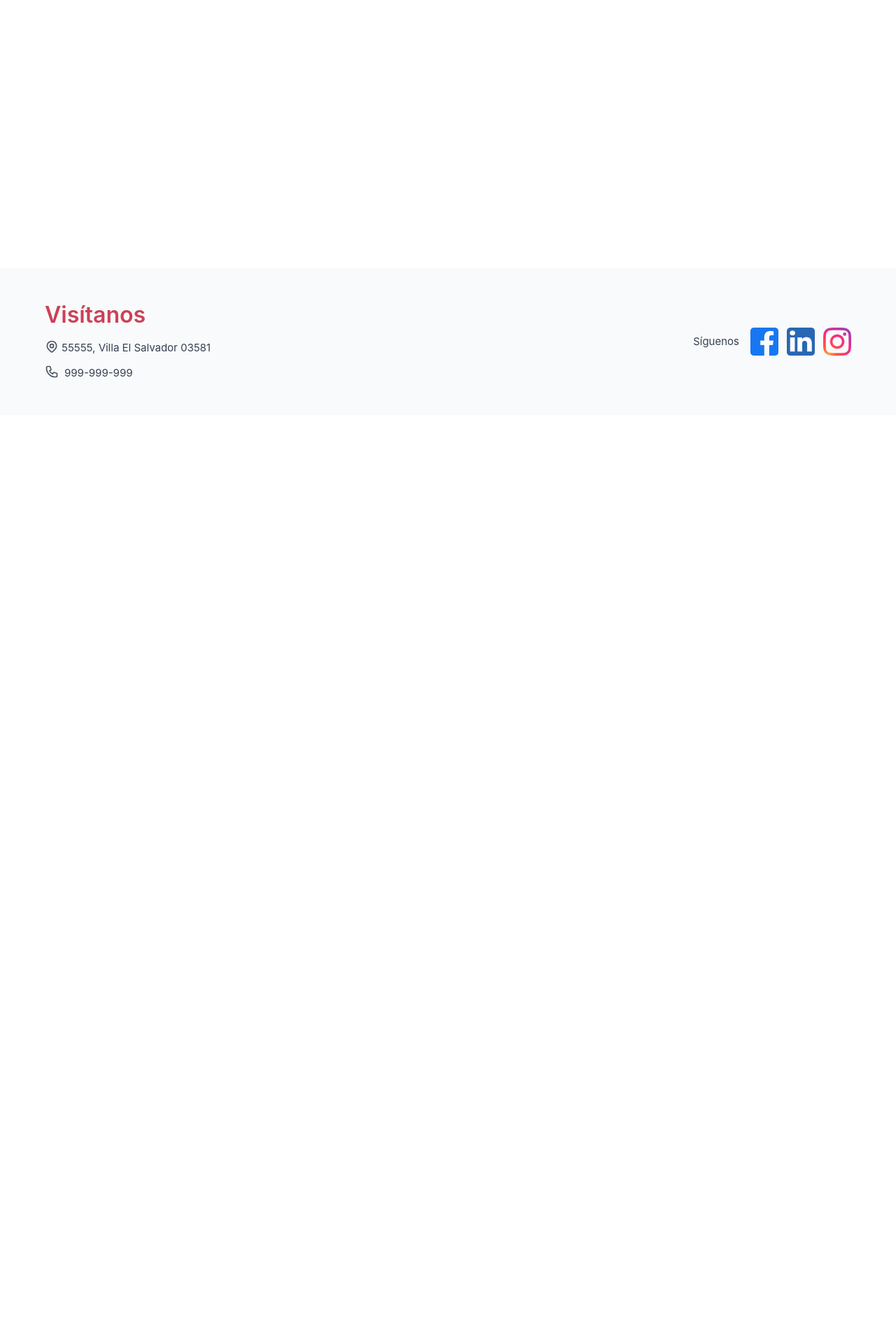
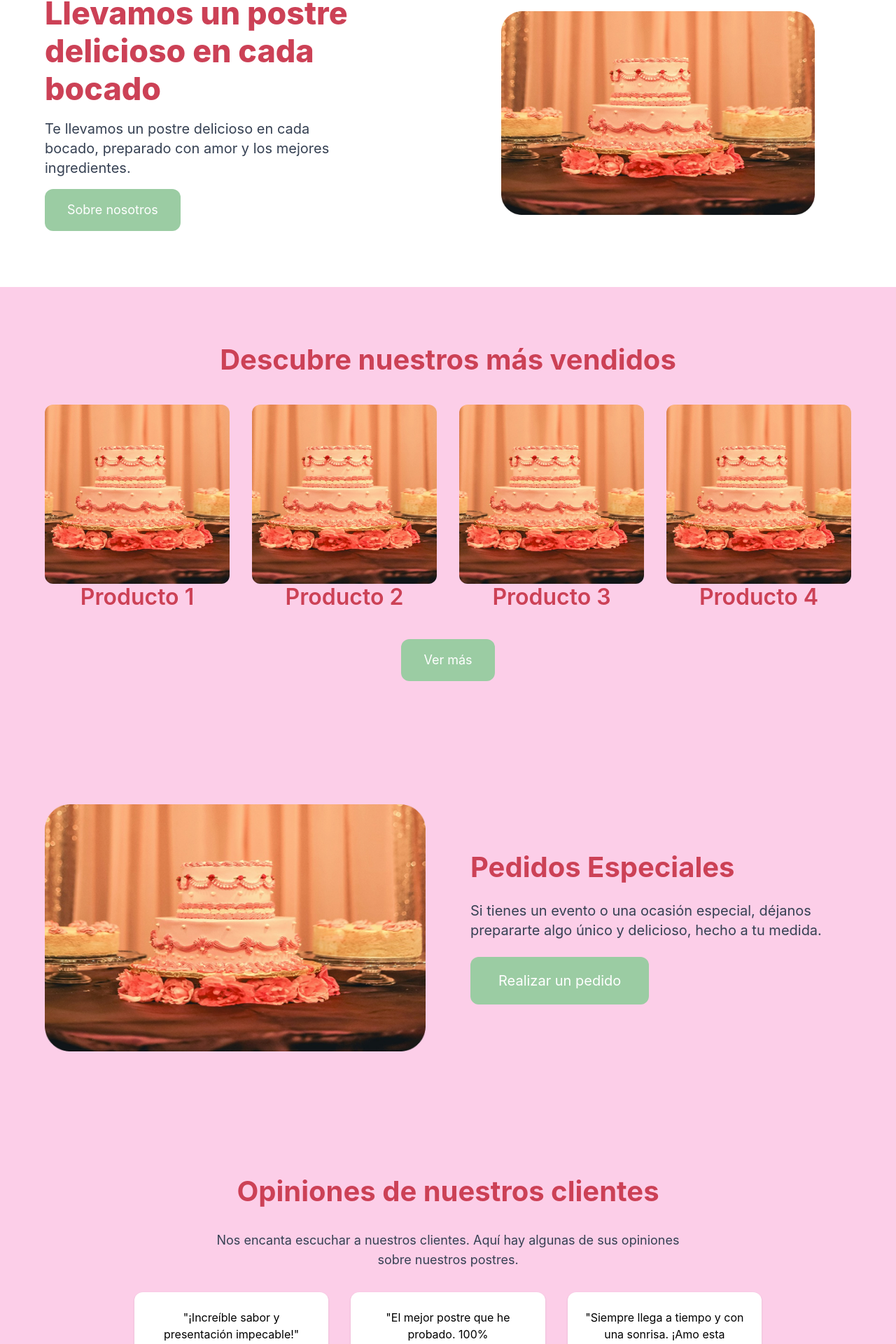
Before and after one commit to PaolaArtola/Bakery, a Vue app: page / in a window 1280 px wide. Shown: the part 207-2127 px from the top of the page at 70% size. Before the commit the page ends 800 px from the top, so only its background shows below. Built offline with nearby package versions, Linux system fonts and the light colour scheme.

Commit message:
home view

```diff
--- a/src/views/HomeView.vue
+++ b/src/views/HomeView.vue
@@ -1,5 +1,98 @@
-<script setup lang="ts"></script>
+<template>
+  <div class="w-full">
+    <!-- HERO SECTION -->
+    <section class="bg-white py-20 px-4 flex justify-center">
+      <div
+        class="w-full max-w-6xl flex flex-col md:flex-row items-center justify-center gap-12 text-center md:text-left"
+      >
+        <div class="flex-1 flex flex-col items-center md:items-start gap-4">
+          <h1 class="text-5xl font-bold">Llevamos un postre delicioso en cada bocado</h1>
+          <p class="text-xl text-gray-700 max-w-md">
+            Te llevamos un postre delicioso en cada bocado, preparado con amor y los mejores
+            ingredientes.
+          </p>
+          <router-link
+            to="/about"
+            class="bg-[#9BCCA3] hover:bg-pink-700 text-white py-4 px-8 rounded-xl text-lg transition duration-300"
+          >
+            Sobre nosotros
+          </router-link>
+        </div>
+        <div class="flex-1 flex justify-center">
+          <img src="@/assets/about/filler.png" alt="dessert" class="w-full max-w-md rounded-lg" />
+        </div>
+      </div>
+    </section>
 
-<template>
-  <main></main>
+    <!-- BEST SELLERS -->
+    <section class="bg-pink-200 py-20 px-4 flex justify-center">
+      <div class="w-full max-w-6xl flex flex-col items-center text-center gap-10">
+        <h2 class="text-4xl font-bold">Descubre nuestros más vendidos</h2>
+        <div class="grid grid-cols-1 sm:grid-cols-2 md:grid-cols-4 gap-8 w-full">
+          <div v-for="n in 4" :key="n" class="flex flex-col items-center">
+            <img
+              src="@/assets/about/filler.png"
+              alt="item"
+              class="mb-4 w-full h-64 object-cover rounded-xl transform transition-transform duration-300 hover:scale-105"
+            />
+            <h3 class="text-lg font-semibold">Producto {{ n }}</h3>
+          </div>
+        </div>
+        <button
+          class="bg-[#9BCCA3] hover:bg-pink-700 text-white py-4 px-8 rounded-xl text-lg transition duration-300"
+        >
+          Ver más
+        </button>
+      </div>
+    </section>
+
+    <!-- SPECIAL ORDERS -->
+    <section class="bg-pink-200 py-24 px-4 flex justify-center">
+      <div
+        class="w-full max-w-6xl flex flex-col md:flex-row items-center justify-center gap-16 text-center md:text-left"
+      >
+        <div class="flex-1 flex justify-center">
+          <img
+            src="@/assets/about/filler.png"
+            alt="special order"
+            class="w-full max-w-xl rounded-2xl"
+          />
+        </div>
+        <div class="flex-1 flex flex-col items-center md:items-start gap-6">
+          <h2 class="text-5xl font-bold">Pedidos Especiales</h2>
+          <p class="text-xl text-gray-700 max-w-lg">
+            Si tienes un evento o una ocasión especial, déjanos prepararte algo único y delicioso,
+            hecho a tu medida.
+          </p>
+          <button
+            class="bg-[#9BCCA3] hover:bg-pink-700 text-white py-5 px-10 rounded-xl text-xl transition duration-300"
+          >
+            Realizar un pedido
+          </button>
+        </div>
+      </div>
+    </section>
+
+    <!-- FEEDBACK -->
+    <section class="bg-pink-200 py-20 px-4 flex justify-center">
+      <div class="w-full max-w-4xl flex flex-col items-center text-center gap-8">
+        <h2 class="text-4xl font-bold">Opiniones de nuestros clientes</h2>
+        <p class="text-lg text-gray-700 max-w-2xl">
+          Nos encanta escuchar a nuestros clientes. Aquí hay algunas de sus opiniones sobre nuestros
+          postres.
+        </p>
+        <div class="grid grid-cols-1 md:grid-cols-3 gap-8 w-full">
+          <div class="bg-white p-6 rounded-xl shadow text-center text-base">
+            <p>"¡Increíble sabor y presentación impecable!"</p>
+          </div>
+          <div class="bg-white p-6 rounded-xl shadow text-center text-base">
+            <p>"El mejor postre que he probado. 100% recomendado."</p>
+          </div>
+          <div class="bg-white p-6 rounded-xl shadow text-center text-base">
+            <p>"Siempre llega a tiempo y con una sonrisa. ¡Amo esta cafetería!"</p>
+          </div>
+        </div>
+      </div>
+    </section>
+  </div>
 </template>
```
